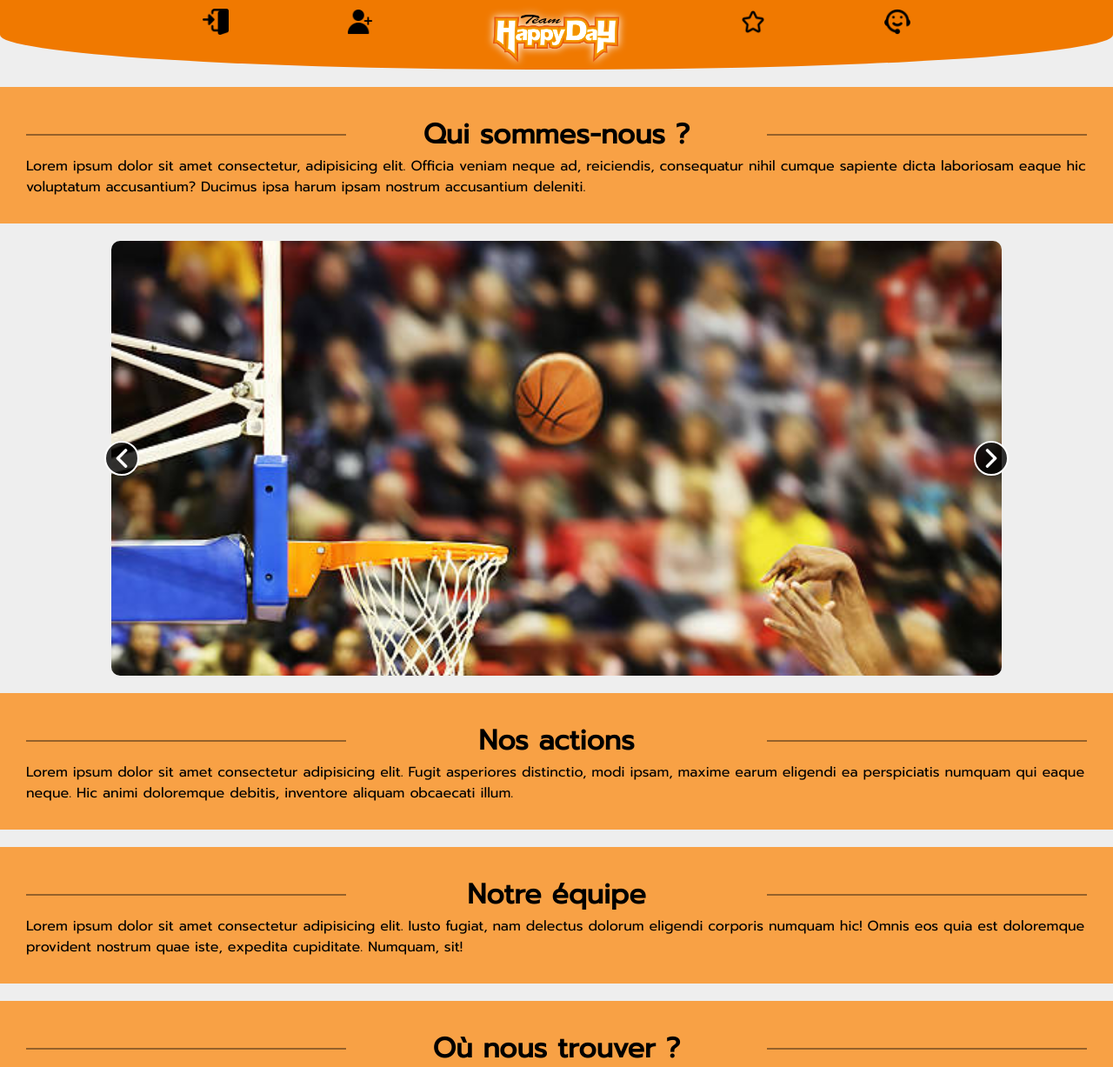
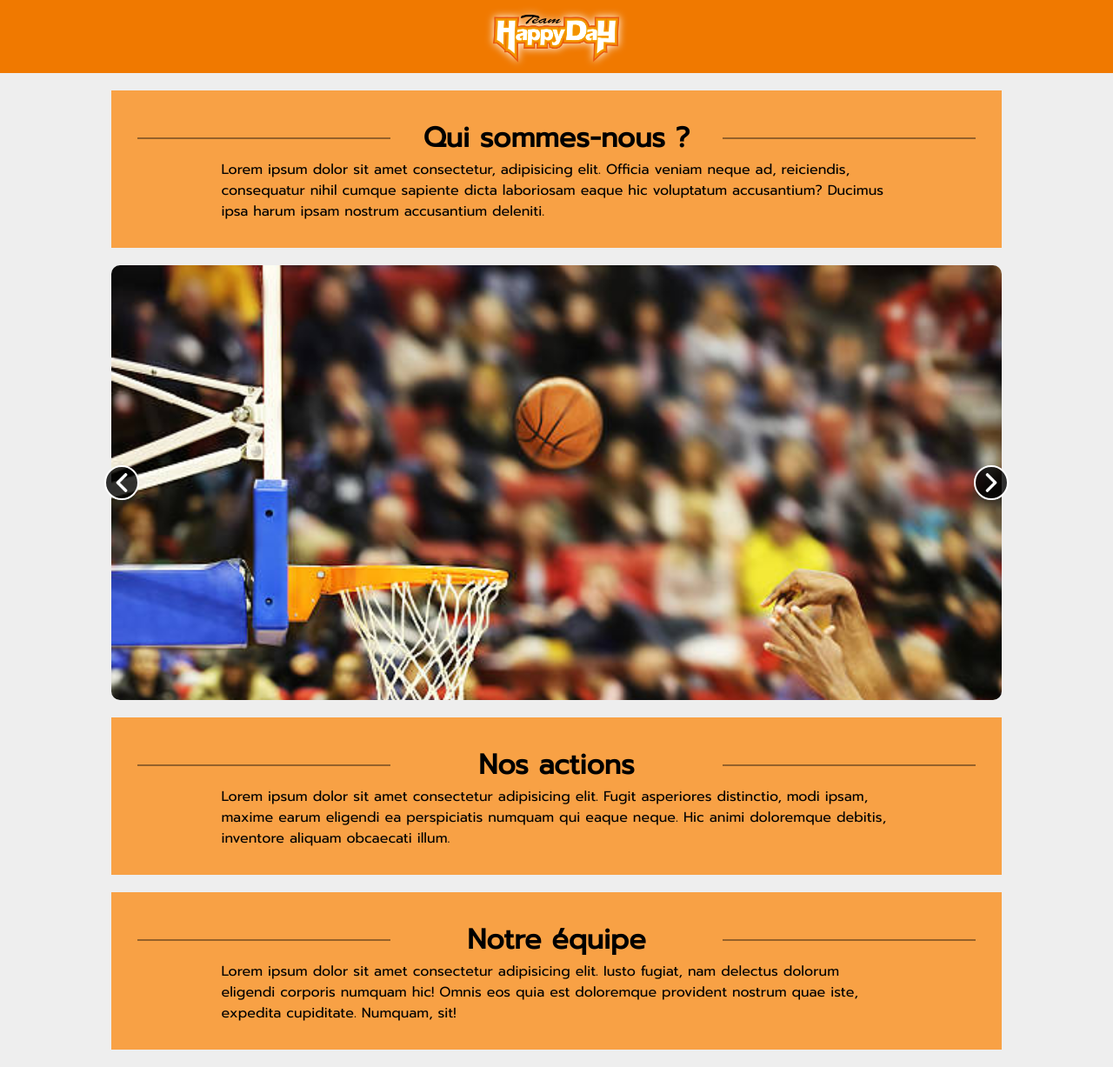
Before and after one commit to IBRAHIM-SYLLA/happy-days, a PHP site: page / in a window 1280 px wide. Shown: the top 1227 px of the page at 87% size. Run offline with PHP 8.4, Linux system fonts and the light colour scheme.

Commit message:
responsive index fini

```diff
--- a/Libraries/Imports/header-index.php
+++ b/Libraries/Imports/header-index.php
@@ -23,19 +23,37 @@
     <div id="myLinks">
         <div id="left-links">
             <?php if(!empty($_SESSION)) { ?>
-                <a href="./Libraries/Views/deconnexion.php">Deco</a>
-                <a href="./Libraries/Views/profil.php"><img src="./Libraries/Style/Icons/avatar.png" alt=""></a>
+                <a href="./Libraries/Views/deconnexion.php">
+                    <img src="./Libraries/Style/Icons/logout.png" alt="">
+                    <p>Déconnexion</p>
+                </a>
+                <a href="./Libraries/Views/profil.php">
+                    <img src="./Libraries/Style/Icons/avatar.png" alt="">
+                    <p>Profil</p>
+                </a>
             <?php } else { ?>
-                <a href="./Libraries/Views/connexion.php"><img src="./Libraries/Style/Icons/login.png" alt=""></a>
-                <a href="./Libraries/Views/inscription.php"><img src="./Libraries/Style/Icons/add-user.png" alt=""></a>
+                <a href="./Libraries/Views/connexion.php">
+                    <img src="./Libraries/Style/Icons/login.png" alt="">
+                    <p>Connexion</p>
+                </a>
+                <a href="./Libraries/Views/inscription.php">
+                    <img src="./Libraries/Style/Icons/add-user.png" alt="">
+                    <p>Inscription</p>
+                </a>
                 <?php } ?>
         </div>
 
         <a href="index.php"><img src="./Libraries/Style/Images/logo.png" class="logo"></a>
 
         <div id="right-links">
-            <a href="./Libraries/Views/adherer.php"><img src="./Libraries/Style/Icons/star.png" alt=""></a>
-            <a href="./Libraries/Views/contact.php"><img src="./Libraries/Style/Icons/support.png" alt=""></a>
+            <a href="./Libraries/Views/adherer.php">
+                <img src="./Libraries/Style/Icons/star.png" alt="">
+                <p>Adhésion</p>
+            </a>
+            <a href="./Libraries/Views/contact.php">
+                <img src="./Libraries/Style/Icons/support.png" alt="">
+                <p>Contact</p>
+            </a>
         </div>
     </div>
 </header>
--- a/Libraries/Style/CSS/header.css
+++ b/Libraries/Style/CSS/header.css
@@ -31,11 +31,18 @@ header .logo {
     filter: drop-shadow(0 0 5px white);
 }
 
-header #myLinks {
+header #myLinks a:not([href*="index.php"]) {
     display: none;
 }
 
+
+
 @media screen and (min-width: 1000px) {
+
+    header {
+        border-radius: 0;
+        height: fit-content;
+    }
 
     header #myLinks {
         width: fit-content;
@@ -45,6 +52,15 @@ header #myLinks {
 
     header #myLinks a {
         padding: 10px;
+        text-align:center;
+        text-decoration: none;
+        color: white;
+        font-family: Prompt;
+        transition: background-color 1s;
+    }
+
+    header #myLinks a:not([href*="index.php"]):hover {
+        background-color: rgba(255,255,255,0.2);
     }
 
     header #left-links, #right-links {
--- a/Libraries/Style/CSS/index.css
+++ b/Libraries/Style/CSS/index.css
@@ -69,10 +69,15 @@ li#li-icon {
 .presentation {
     background-color: var(--primary-light);
     box-sizing: border-box;
-    width: 100%;
+    width: 80%;
     padding: 30px;
-    margin: 20px 0;
+    margin: 20px auto;
     font-family: "Prompt";
+}
+
+.presentation p {
+    width: 80%;
+    margin: auto;
 }
 
 .slider-btn {
@@ -99,18 +104,29 @@ iframe {
     border-radius: 10px;
 }
 
+.iframe-cont {
+    width: 100%;
+    margin: auto;
+    text-align: center;
+}
+
 .presentation ul {
     list-style: none;
     font-size: 20px;
 }
 
 .presentation ul li {
+    width: fit-content;
+    margin: auto;
     text-align: center;
-    margin-left: 10px;
     background-size: 20px;
     background-position: left center;
     padding-left: 30px;
     background-repeat: no-repeat;
+}
+
+.presentation.contact-us h1 {
+    text-align: center;
 }
 
 .presentation.contact-us h1 a {
@@ -136,7 +152,17 @@ iframe {
     height: fit-content;
 }
 
+
+
 @media screen and (max-width: 1000px) {
+
+    .presentation {
+        width: 100%;
+    }
+
+    .presentation .lines-around *:not(h1) {
+        display: none;
+    }
 
     .slider {
         margin: 0 auto;
@@ -175,8 +201,7 @@ iframe {
         text-align: center;
     }
 
-    .presentation ul {
-        /* outline: 1px solid green; */
+    /* .presentation ul {
         width: fit-content;
         margin: auto;
         list-style: none;
@@ -195,7 +220,6 @@ iframe {
 
     .presentation.contact-us {
         width: 100%;
-        /* padding: 5% 10%; */
         text-align: center;
         margin: auto;
     }
@@ -207,7 +231,6 @@ iframe {
     }
 
     .presentation.contact-us li {
-        /* outline: 1px solid green; */
         height: fit-content;
-    }
+    } */
 }
--- a/index.php
+++ b/index.php
@@ -15,7 +15,9 @@ if(isset($_POST['deconnex'])) {
         <h1>Qui sommes-nous ?</h1>
         <span class="line"></span>
     </div>
-    Lorem ipsum dolor sit amet consectetur, adipisicing elit. Officia veniam neque ad, reiciendis, consequatur nihil cumque sapiente dicta laboriosam eaque hic voluptatum accusantium? Ducimus ipsa harum ipsam nostrum accusantium deleniti.
+    <p>
+        Lorem ipsum dolor sit amet consectetur, adipisicing elit. Officia veniam neque ad, reiciendis, consequatur nihil cumque sapiente dicta laboriosam eaque hic voluptatum accusantium? Ducimus ipsa harum ipsam nostrum accusantium deleniti.
+    </p>
 </div>
 
 <div class="slider" data-carousel>
@@ -32,7 +34,9 @@ if(isset($_POST['deconnex'])) {
         <h1>Nos actions</h1>
         <span class="line"></span>
     </div>
-    Lorem ipsum dolor sit amet consectetur adipisicing elit. Fugit asperiores distinctio, modi ipsam, maxime earum eligendi ea perspiciatis numquam qui eaque neque. Hic animi doloremque debitis, inventore aliquam obcaecati illum.
+    <p>
+        Lorem ipsum dolor sit amet consectetur adipisicing elit. Fugit asperiores distinctio, modi ipsam, maxime earum eligendi ea perspiciatis numquam qui eaque neque. Hic animi doloremque debitis, inventore aliquam obcaecati illum.
+    </p>
 </div>
 
 <div class="presentation">
@@ -41,7 +45,9 @@ if(isset($_POST['deconnex'])) {
         <h1>Notre équipe</h1>
         <span class="line"></span>
     </div>
-    Lorem ipsum dolor sit amet consectetur adipisicing elit. Iusto fugiat, nam delectus dolorum eligendi corporis numquam hic! Omnis eos quia est doloremque provident nostrum quae iste, expedita cupiditate. Numquam, sit!
+    <p>
+        Lorem ipsum dolor sit amet consectetur adipisicing elit. Iusto fugiat, nam delectus dolorum eligendi corporis numquam hic! Omnis eos quia est doloremque provident nostrum quae iste, expedita cupiditate. Numquam, sit!
+    </p>
 </div>
 
 <div class="presentation">
```
